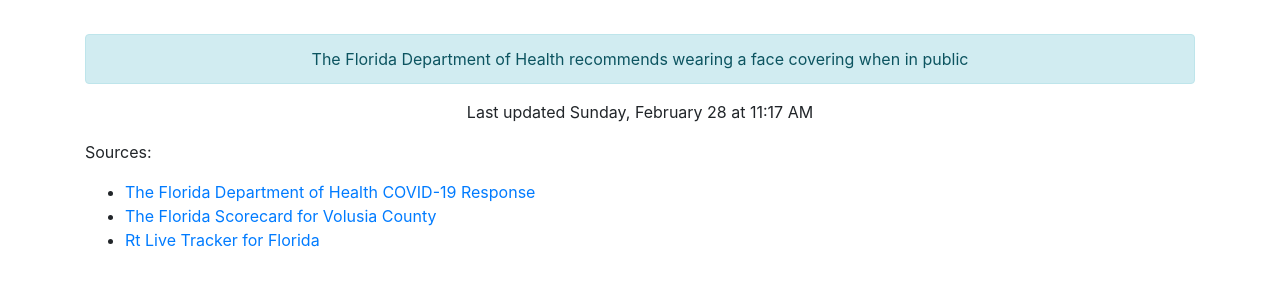
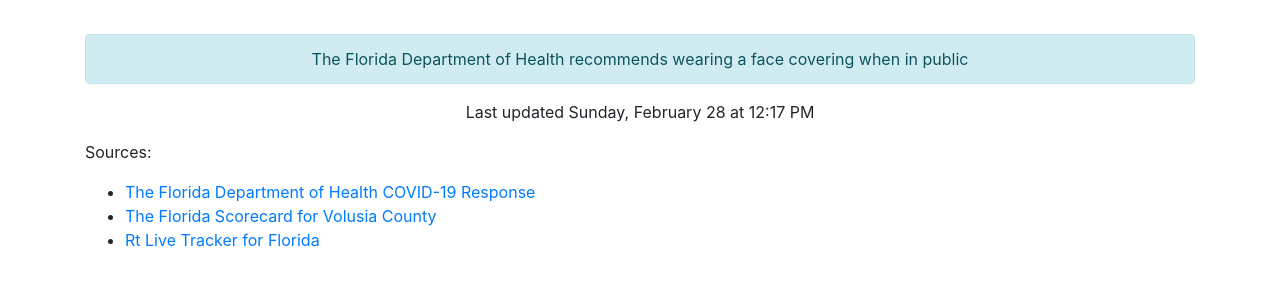
Before and after one commit to thinkjson/timeforchurch, a Jekyll site: the page built from index.md, in a window 1280 px wide. Shown: the part 544-830 px from the top of the page. Built offline with Jekyll 4.4.1, drawn with Linux system fonts in a browser that asks for light colours; our own code applies the rules of GitHub Pages for plain Markdown files.

Commit message:
Updating data

```diff
--- a/_includes/data.html
+++ b/_includes/data.html
@@ -10,4 +10,4 @@
     <div class="outcome text-success">YES</div>
     <div class="alert alert-info" role="alert">The Florida Department of Health recommends wearing a face covering when in public</div>
 
-    <p>Last updated Sunday, February 28 at 11:17 AM</p>
+    <p>Last updated Sunday, February 28 at 12:17 PM</p>
```
